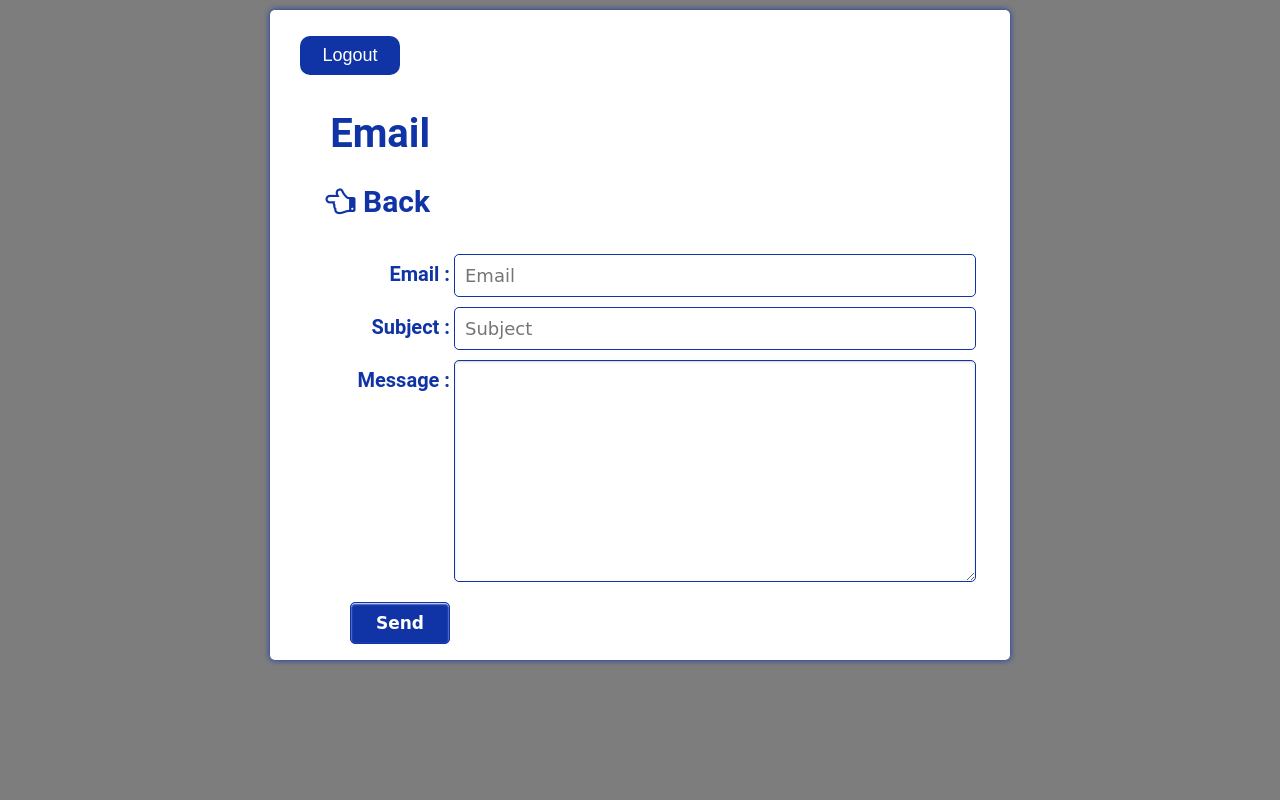
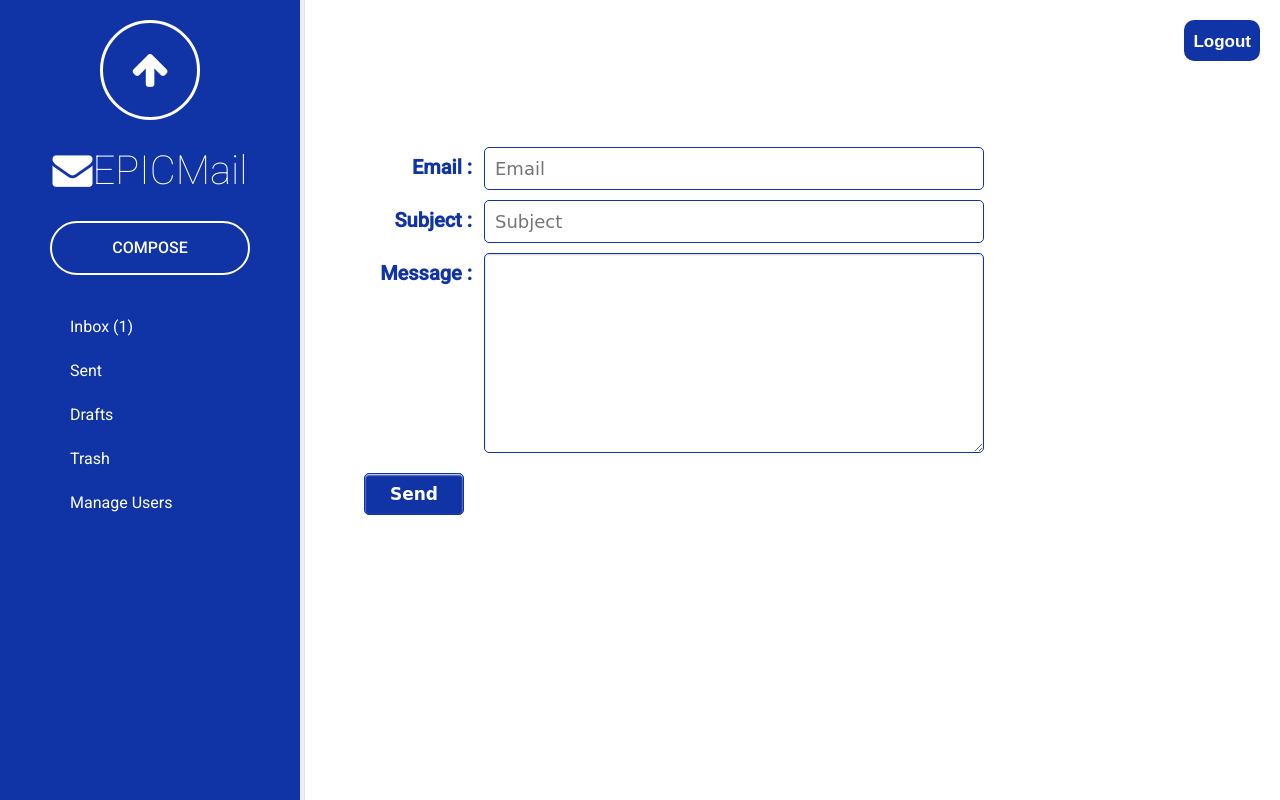
Before and after one commit to neorusse/epic-mail, a website: page UI/pages/compose.html in a window 1280 px wide. Drawn offline with nearby package versions, Linux system fonts and the light colour scheme.

Commit message:
- compose.html template refactored - mail templates, and register template refactored
[Finishes #164581434]

```diff
--- a/UI/pages/compose.html
+++ b/UI/pages/compose.html
@@ -1,39 +1,86 @@
 <!DOCTYPE html>
-<html>
+<html lang="en">
   <head>
-    <title>Email | Compose</title>
-    <meta content="noindex, nofollow" name="robots" />
+    <meta charset="UTF-8" />
+    <title>EPICMail | Inbox</title>
+    <meta name="viewport" content="width=device-width" />
     <link
       rel="stylesheet"
       href="https://stackpath.bootstrapcdn.com/font-awesome/4.7.0/css/font-awesome.min.css"
     />
-    <link href="../styles/compose.css" rel="stylesheet" />
+    <link
+      rel="stylesheet"
+      href="https://fonts.googleapis.com/css?family=Roboto:400,100,300,500"
+    />
+    <link
+      rel="stylesheet"
+      href="https://cdnjs.cloudflare.com/ajax/libs/meyer-reset/2.0/reset.min.css"
+    />
+    <link rel="stylesheet" href="../styles/mail.css" />
   </head>
 
   <body>
-    <form action="" method="post" class="form">
+    <!-- Aside Starts -->
+    <aside id="sidebar">
+      <div class="file-upload">
+        <input type="file" name="photo" />
+        <i class="fa fa-arrow-up"></i>
+      </div>
+      <div class="logo">
+        <a href="#!"><i class="fa fa-envelope"></i>EPICMail</a>
+      </div>
+      <a href="#!" class="compose-button">Compose</a>
+      <ul class="menu-segment">
+        <li class="active">
+          <a href="./mail.html">Inbox<span> (1)</span></a>
+        </li>
+        <li><a href="./sent.html">Sent</a></li>
+        <li><a href="./draft.html">Drafts</a></li>
+        <li><a href="./delete.html">Trash</a></li>
+        <li><a href="./admin-profile.html">Manage Users</a></li>
+      </ul>
+    </aside>
+
+    <!-- Main Start Here -->
+    <main class="main">
       <button class="btn">
         <a href="./login.html">Logout</a>
       </button>
-      <span
-        ><h1>Email</h1>
-        <a href="./mail.html"
-          ><h2 class="back-btn"><i class="fa fa-hand-o-left"></i> Back</h2></a
-        ></span
-      >
+      <div class="overlay"></div>
+      <h1 class="toggle-head">
+        <i class="fa fa-bars sidebar-toggle-btn js-trigger-toggle-sidebar"></i>
+      </h1>
+      <div id="main-nano-wrapper">
+        <div class="compose">
+          <form action="" method="post" class="form">
             <label class="form__field">
-        <span>Email :</span>&nbsp;
-        <input class="name" name="email" type="email" placeholder="Email" />
+              <span class="form__field-span">Email :</span>&nbsp;
+              <input
+                class="name"
+                name="email"
+                type="email"
+                placeholder="Email"
+              />
             </label>
             <label class="form__field">
-        <span>Subject :</span>&nbsp;
-        <input class="name" name="name" type="text" placeholder="Subject" />
+              <span class="form__field-span">Subject :</span>&nbsp;
+              <input
+                class="name"
+                name="name"
+                type="text"
+                placeholder="Subject"
+              />
             </label>
             <label class="form__field">
-        <span>Message :</span>&nbsp;
+              <span class="form__field-span">Message :</span>&nbsp;
               <textarea class="msg" name="msg"></textarea>
             </label>
             <input class="submit" name="submit" type="submit" value="Send" />
           </form>
+        </div>
+      </div>
+    </main>
+    <script src="../scripts/jquery.js"></script>
+    <script src="../scripts/mail.js"></script>
   </body>
 </html>
--- a/UI/styles/compose.css
+++ /dev/null
@@ -1,144 +0,0 @@
-/***************************
-****************************
-Variable
-****************************
-***************************/
-
-:root {
-  --white-color: #fff;
-}
-
-/***************************
-****************************
-Base Styles
-****************************
-***************************/
-
-body {
-  margin: 0;
-  padding: 0;
-  font-family: Roboto, sans-serif;
-  background: #7d7d7d;
-}
-
-a {
-  color: #1034a6;
-  text-decoration: none;
-}
-
-a:hover {
-  color: #7d7d7d;
-}
-
-/***************************
-****************************
-Form Styles
-****************************
-***************************/
-.form {
-  display: flex;
-  flex-direction: column;
-  justify-content: center;
-  color: #1034a6;
-  max-width: 700px;
-  height: 650px;
-  box-shadow: 0 0 6px #1034a6;
-  padding: 0 20px;
-  margin: 10px auto;
-  border-radius: 5px;
-  font-weight: 600;
-  background: #fff;
-}
-
-span {
-  display: inline-block;
-  width: 140px;
-  text-align: right;
-  margin-top: 8px;
-  font-size: 20px;
-}
-
-.form__field {
-  display: flex;
-  margin-left: 20px;
-  margin-top: 10px;
-}
-
-input {
-  width: 500px;
-  padding: 10px;
-  border-radius: 5px;
-  border: 1px solid #1034a6;
-  box-shadow: inset 0 1px 2px var(--white-color);
-  font-family: Cursive;
-  font-size: 18px;
-}
-
-textarea {
-  width: 500px;
-  padding: 10px;
-  height: 200px;
-  border-radius: 5px;
-  border: 1px solid #1034a6;
-  box-shadow: inset 0 1px 2px rgba(0, 0, 0, 0.18);
-}
-.submit {
-  width: 100px;
-  margin-left: 60px;
-  padding: 10px;
-  margin-top: 20px;
-  background: #1034a6;
-  font-size: 17px;
-  color: #fff;
-  font-weight: 700;
-}
-
-.submit:hover {
-  background: #7d7d7d;
-}
-
-button {
-  float: right;
-  margin: 10px;
-  margin-bottom: 0;
-  width: 100px;
-}
-
-button a {
-  font-size: 18px;
-  color: #fff;
-}
-
-.btn {
-  display: block;
-  text-align: center;
-  border: 2px solid #1034a6;
-  background: #1034a6;
-  cursor: pointer;
-  text-decoration: none;
-  border-radius: 10px;
-  transition: all 0.3s ease 0s;
-  padding: 7px;
-}
-
-/* Extra Small devices (Phones, up to 480px) */
-@media only screen and (max-width: 47.9375em) {
-  .form {
-    height: 780px;
-    font-weight: 400;
-  }
-
-  input {
-    font-size: 16px;
-  }
-
-  span {
-    text-align: left;
-    font-size: 15px;
-    font-weight: 600;
-  }
-
-  .submit {
-    margin-left: 23px;
-  }
-}
--- a/UI/styles/mail.css
+++ b/UI/styles/mail.css
@@ -281,6 +281,91 @@ Header/Title Module
 }
 
 /********************
+Compose Module
+*********************/
+.form {
+  display: flex;
+  flex-direction: column;
+  justify-content: center;
+  color: #1034a6;
+  max-width: 700px;
+  margin-top: 65px;
+  font-weight: 600;
+}
+
+.form__field-span {
+  display: inline-block;
+  width: 140px;
+  text-align: right;
+  margin: 8px;
+  font-size: 20px;
+}
+
+.form__field {
+  display: flex;
+  margin-left: 20px;
+  margin-top: 10px;
+}
+
+input {
+  width: 500px;
+  padding: 10px;
+  border-radius: 5px;
+  border: 1px solid #1034a6;
+  box-shadow: inset 0 1px 2px var(--white-color);
+  font-family: Cursive;
+  font-size: 18px;
+}
+
+textarea {
+  width: 500px;
+  padding: 10px;
+  height: 200px;
+  border-radius: 5px;
+  border: 1px solid #1034a6;
+  box-shadow: inset 0 1px 2px rgba(0, 0, 0, 0.18);
+}
+.submit {
+  width: 100px;
+  margin-left: 60px;
+  padding: 10px;
+  margin-top: 20px;
+  background: #1034a6;
+  font-size: 17px;
+  color: #fff;
+  font-weight: 700;
+}
+
+.submit:hover {
+  background: #7d7d7d;
+}
+
+/* Extra Small devices (Phones, up to 480px) */
+@media only screen and (max-width: 47.9375em) {
+  .form {
+    font-weight: 400;
+  }
+
+  input {
+    font-size: 16px;
+  }
+
+  span {
+    text-align: left;
+    font-size: 15px;
+    font-weight: 600;
+  }
+
+  .submit {
+    margin-left: 23px;
+  }
+
+  .compose {
+    margin-right: 30px;
+  }
+}
+
+/********************
 Message List Module
 *********************/
 .message-list {
```
Also changed, not shown: UI/pages/delete.html (+5 -4 lines), UI/pages/draft.html (+5 -4 lines), UI/pages/mail.html (+5 -4 lines), UI/pages/password.html (+1 -1 lines), UI/pages/register.html (+1 -1 lines), UI/pages/sent.html (+5 -4 lines), UI/pages/welcome.html (deleted, +0 -90 lines), UI/styles/styles.css (+13 -0 lines). Lines whose indentation alone changed are shown as unchanged.
